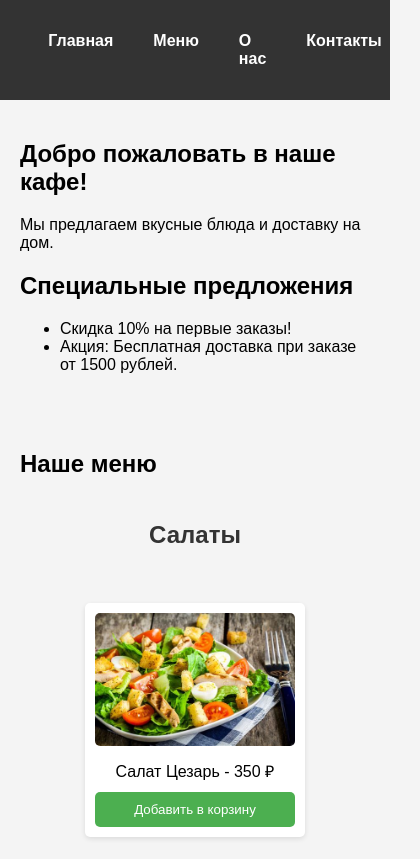
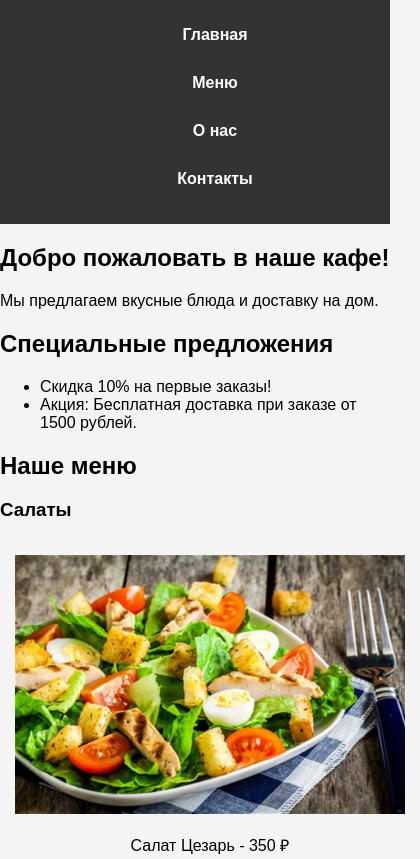
Before and after one commit to Smeil3199/CAFE2, a plain HTML site: page index.html in a window 390 px wide. Shown: the top 859 px of the page, 420 px wide, since content can reach past the window. Drawn offline with Linux system fonts and the light colour scheme.

Commit message:
Update style.css

```diff
--- a/style.css
+++ b/style.css
@@ -1,3 +1,4 @@
+/* Общие стили для всех экранов */
 body {
     font-family: Arial, sans-serif;
     margin: 0;
@@ -8,93 +9,101 @@ body {
 header {
     background-color: #333;
     color: white;
-    padding: 1rem;
+    padding: 10px 20px;
 }
 
-header nav ul {
+nav ul {
     list-style-type: none;
     display: flex;
+    gap: 20px;
     justify-content: center;
 }
 
-header nav ul li {
-    margin: 0 20px;
+nav ul li {
+    display: inline;
 }
 
-header nav ul li a {
+nav ul li a {
     color: white;
     text-decoration: none;
     font-weight: bold;
 }
 
-section {
-    padding: 20px;
+/* Адаптация для маленьких экранов (мобильных телефонов) */
+@media screen and (max-width: 768px) {
+    /* Навигация для мобильных устройств */
+    nav ul {
+        flex-direction: column;
+        align-items: center;
     }
 
-.menu-category {
-    display: flex;
-    flex-wrap: wrap;
-    gap: 20px;
-    margin-bottom: 30px;
+    nav ul li {
+        margin-bottom: 10px;
     }
 
-.menu-category h3 {
+    /* Ширина и отступы для аватара и кнопок */
+    .menu-item {
         width: 100%;
-    text-align: center;
-    font-size: 1.5rem;
-    color: #333;
-}
-
-.menu-item {
-    background-color: white;
-    padding: 10px;
-    border-radius: 5px;
-    box-shadow: 0 2px 5px rgba(0, 0, 0, 0.1);
-    text-align: center;
-    width: 200px; /* Ограничим ширину */
-    margin: 10px auto;
+        padding: 15px;
     }
 
     .menu-item img {
         width: 100%;
         height: auto;
-    border-radius: 5px;
     }
 
-.menu-item p {
-    margin: 10px 0;
+    button {
+        width: 100%;
+        padding: 12px;
+    }
+}
+
+/* Адаптация для еще более узких экранов (очень маленькие телефоны) */
+@media screen and (max-width: 480px) {
+    header {
+        padding: 10px;
+    }
+
+    .username {
         font-size: 1rem;
     }
 
-button {
-    background-color: #4CAF50;
-    color: white;
-    border: none;
-    padding: 10px;
-    cursor: pointer;
-    border-radius: 5px;
+    .menu-item {
         width: 100%;
+        text-align: center;
     }
 
-button:hover {
-    background-color: #45a049;
+    .menu-category {
+        width: 100%;
+        margin-bottom: 20px;
+    }
+    .menu-toggle {
+    display: none; /* Иконка скрыта по умолчанию */
+    font-size: 2rem;
+    cursor: pointer;
+    color: white;
 }
 
-#cart-items {
-    list-style-type: none;
-    padding: 0;
+@media screen and (max-width: 768px) {
+    .menu-toggle {
+        display: block; /* Показываем иконку гамбургера на мобильных устройствах */
     }
 
-#cart-items li {
-    background-color: #fff;
-    padding: 10px;
-    margin-bottom: 10px;
-    border-radius: 5px;
+    #menu ul {
+        display: none; /* Скрываем меню на мобильных устройствах */
+        flex-direction: column;
+        align-items: center;
+        gap: 10px;
     }
 
-footer {
-    background-color: #333;
-    color: white;
-    text-align: center;
-    padding: 1rem;
+    #menu.open ul {
+        display: flex; /* Показываем меню при открытии */
     }
+}
+
+
+    button {
+        font-size: 1rem;
+        padding: 12px;
+    }
+}
```
Lines whose indentation alone changed are shown as unchanged.
